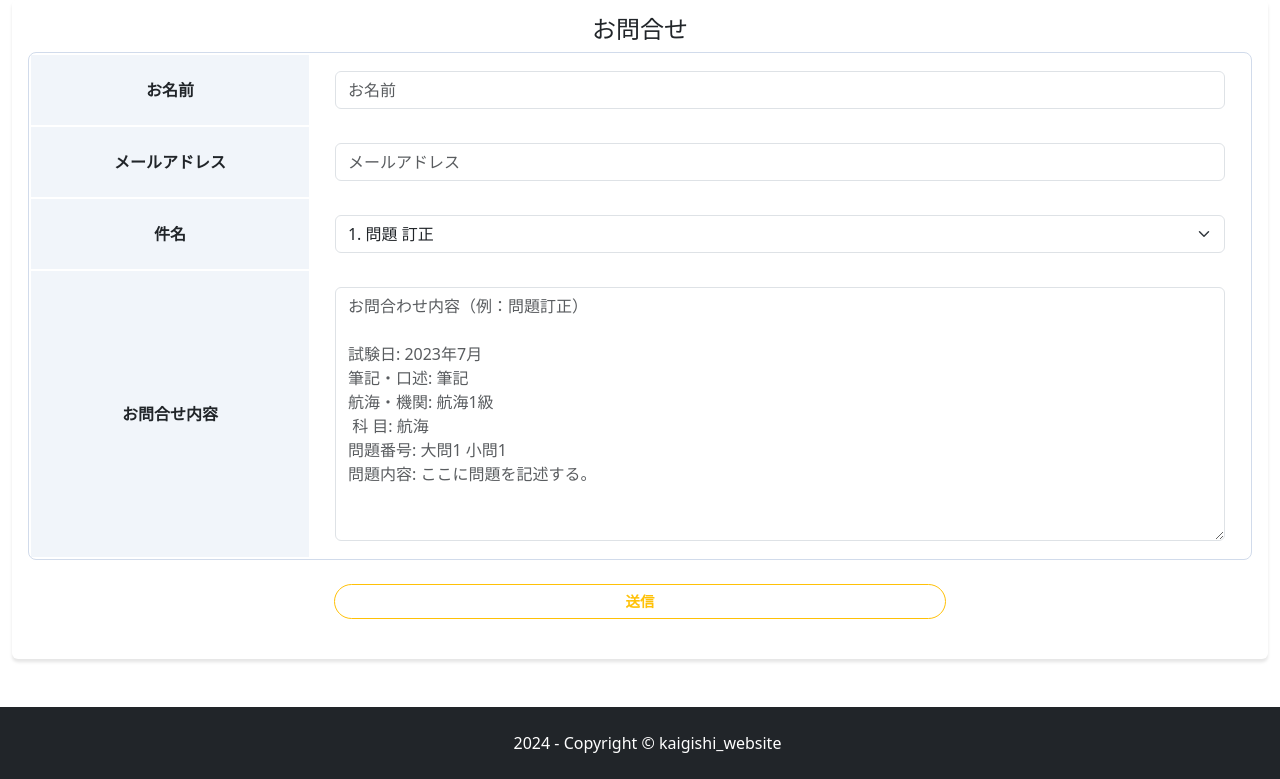
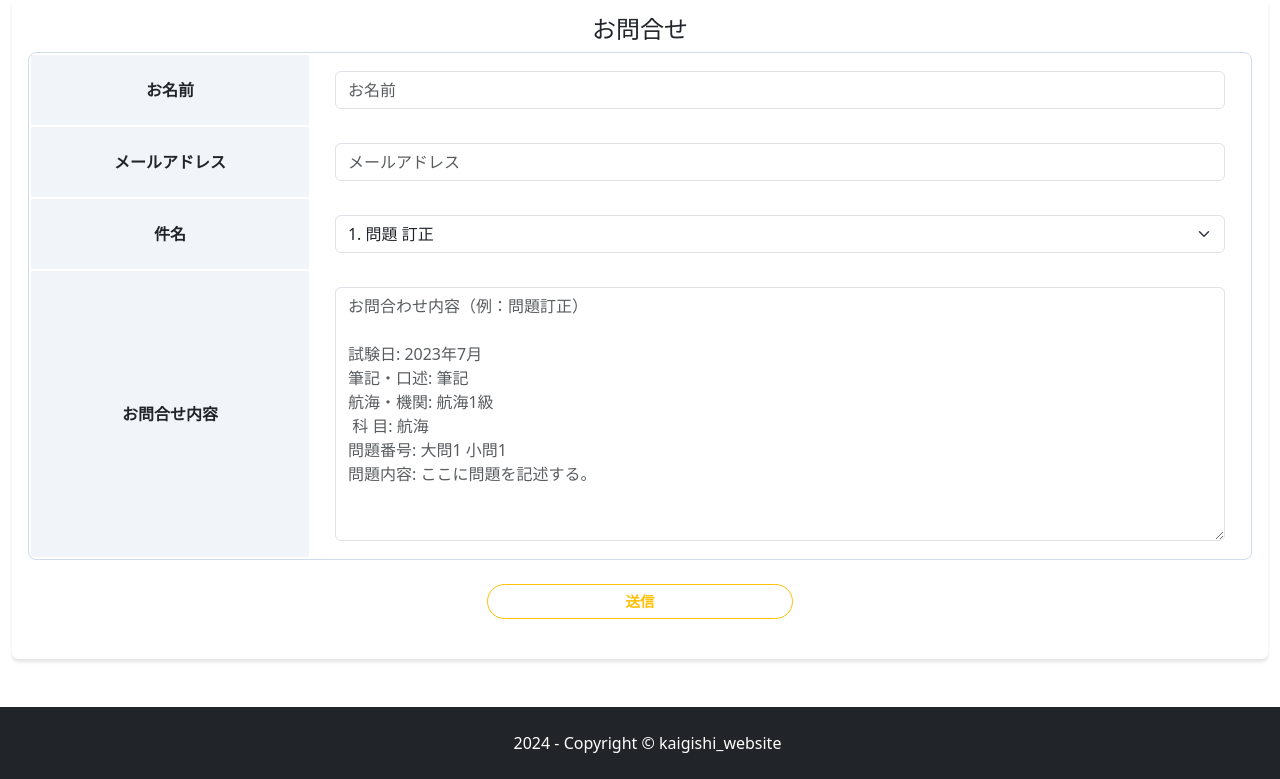
Before and after one commit to hashi5akihiro5/kaigishiwebsite_dev, a Django app: page /accounts/contact/ in a window 1280 px wide. Shown: the part 155-934 px from the top of the page. Run offline with Django 4.2, Linux system fonts and the light colour scheme; some libraries are stand-ins or nearby versions.

Commit message:
[update] contact, profile btnサイズ変更

```diff
--- a/accounts/templates/accounts/contact.html
+++ b/accounts/templates/accounts/contact.html
@@ -29,7 +29,7 @@
                     </tr>
                 </tbody>
             </table>
-            <div class="d-grid gap-2 col-6 mx-auto mb-4">
+            <div class="d-grid col-3 mx-auto mb-4">
                 <button type="submit" class="btn btn-outline-warning">送信</button>
             </div>
         </div>
--- a/accounts/templates/accounts/profile.html
+++ b/accounts/templates/accounts/profile.html
@@ -26,7 +26,7 @@
                 </tr>
             </tbody>
         </table>
-        <div class="d-grid gap-2 col-6 mx-auto mb-4">
+        <div class="d-grid col-3 mx-auto mb-4">
             <a class="btn btn-outline-warning btn-block" href={% url 'accounts:profile_change' user.id %}>編集する</a>
         </div>
     </div>
```
